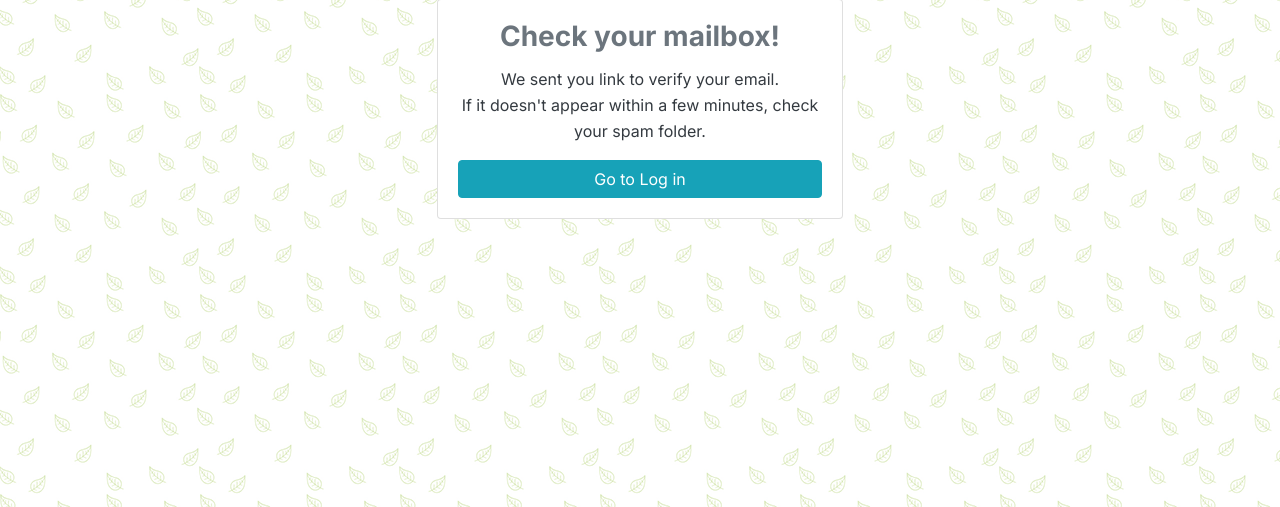
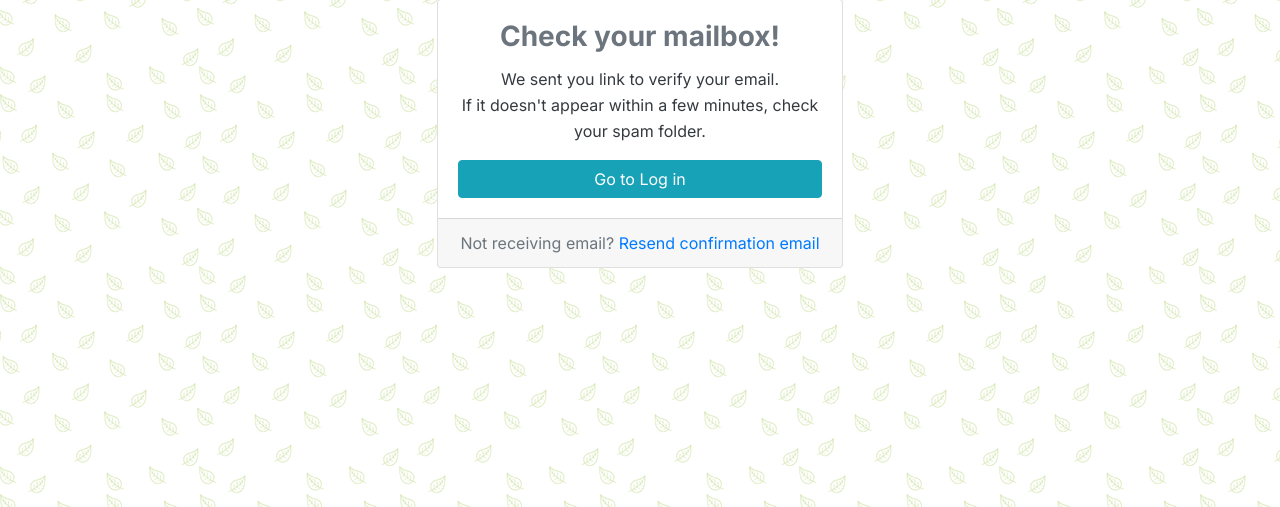
Before and after one commit to eugder/teamglade, a Django app: page /accounts/signup/email-confirmation/ in a window 1280 px wide. Shown: the part 123-630 px from the top of the page. Run offline with Django 4.2, Linux system fonts and the light colour scheme; some libraries are stand-ins or nearby versions.

Commit message:
Email confirmation resend for not confirmed done

```diff
--- a/teamglade/accounts/templates/email_confirmation_sent.html
+++ b/teamglade/accounts/templates/email_confirmation_sent.html
@@ -17,6 +17,9 @@
           <p class="text-dark mb-3">We sent you link to verify your email. <br> If it doesn't appear within a few minutes, check your spam folder.</p>
           <a href="{% url 'login' %}" class="btn btn-info btn-block">Go to Log in</a>
         </div>
+        <div class="card-footer text-muted text-center">
+          Not receiving email? <a href="{% url 'signup' %}">Resend confirmation email</a>
+        </div>
       </div>
     </div>
   </div>
--- a/teamglade/accounts/templates/email_not_confirmed.html
+++ b/teamglade/accounts/templates/email_not_confirmed.html
@@ -16,7 +16,7 @@
         <div class="card-body">
           <h3 class="card-title text-muted">Email verification failed!</h3>
           <p class="text-dark mb-3">This verification link either invalid or has expired.</p>
-          <a href="{% url 'email_resent' %}" class="btn btn-info btn-block">Resend verification link.</a>
+          <a href="{% url 'email_resend' context %}" class="btn btn-info btn-block">Resend verification link.</a>
         </div>
       </div>
     </div>
--- a/teamglade/accounts/urls.py
+++ b/teamglade/accounts/urls.py
@@ -6,7 +6,7 @@ urlpatterns = [
     path('signup/', views.signup, name='signup'),
     path('signup/email-confirmation/', views.email_confirmation, name='email_confirmation'),
     path('signup/email-confirmed/<str:uidb64>/<str:token>/', views.email_confirmed, name='email_confirmed'),
-    path('signup/email-resent/<str:uidb64>/', views.email_resent, name='email_resent'),
+    path('signup/email-resend/<str:uidb64>/', views.email_resend, name='email_resend'),
     path('login/', auth_views.LoginView.as_view(template_name='login.html'), name='login'),
     path('logout/', auth_views.LogoutView.as_view(), name='logout'),
     path('reset/',
--- a/teamglade/accounts/views.py
+++ b/teamglade/accounts/views.py
@@ -2,7 +2,7 @@ from django.contrib.auth import login, get_user_model, logout
 from django.contrib.auth.decorators import login_required
 from django.contrib.auth.tokens import default_token_generator
 from django.core.mail import EmailMessage
-from django.http import HttpResponseRedirect, HttpResponse
+from django.http import HttpResponseRedirect, Http404
 from django.urls import reverse
 from django.template.loader import render_to_string
 from django.shortcuts import render, redirect
@@ -65,6 +65,7 @@ def signup(request):
 
             send_email_confirmation(request, user)
 
+            # return render(request, 'email_confirmation_sent.html')
             return redirect('email_confirmation')
     else:
         form = RoomUserCreationForm()
@@ -91,13 +92,16 @@ def email_confirmed(request, uidb64, token):
         # in any case as result is redirection to "email not confirmed"
         pass
 
-    return render(request, 'email_not_confirmed.html')
+    return render(request, 'email_not_confirmed.html', {'context': uidb64}) # here uidb64 for resend
 
-def email_resent(request, uidb64):
-    uid = urlsafe_base64_decode(uidb64)
-    user_model = get_user_model()
-    user = user_model.objects.get(pk=uid)
-    send_email_confirmation(request, user)
+def email_resend(request, uidb64):
+    try:
+        uid = urlsafe_base64_decode(uidb64)
+        user_model = get_user_model()
+        user = user_model.objects.get(pk=uid)
+        send_email_confirmation(request, user)
+    except:
+        raise Http404
 
     return render(request, 'email_confirmation_sent.html')
 
```
